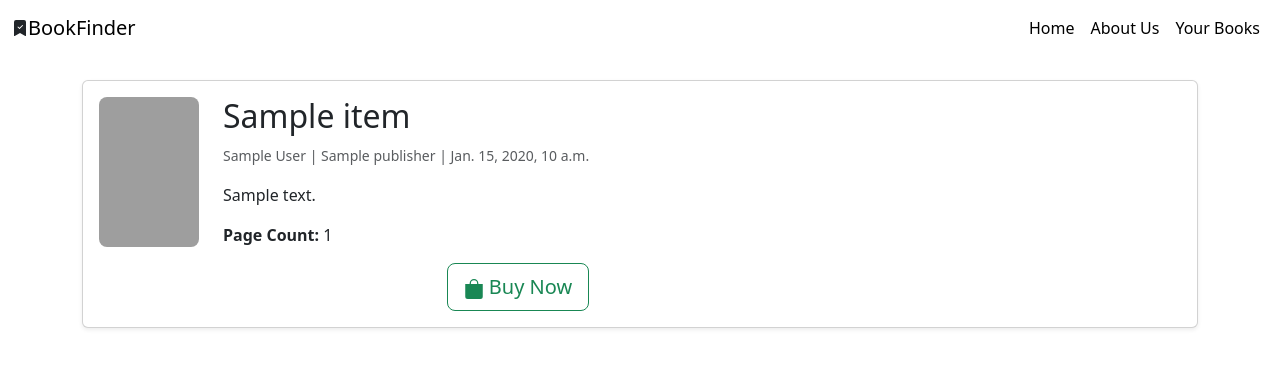
After one commit to DaniDMoura/BookFinder-Website, a Django app: template Books/templates/book.html in a window 1280 px wide. The commit adds this page. Shown: the top 368 px of the page. Run offline with Django 5.2, Linux system fonts and the light colour scheme; the template is opened without the code that fills it: most values are stand-ins (such as "Sample title", 1, 10 or a date in 2020); grey boxes are pictures that could not be loaded.

Commit message:
Added Browser Feature

```diff
--- a/BookFinder/asgi.py
+++ b/BookFinder/asgi.py
@@ -2,6 +2,6 @@ import os
 
 from django.core.asgi import get_asgi_application
 
-os.environ.setdefault("DJANGO_SETTINGS_MODULE", "BookFinder.settings")
+os.environ.setdefault('DJANGO_SETTINGS_MODULE', 'BookFinder.settings')
 
 application = get_asgi_application()
--- a/BookFinder/wsgi.py
+++ b/BookFinder/wsgi.py
@@ -2,6 +2,6 @@ import os
 
 from django.core.wsgi import get_wsgi_application
 
-os.environ.setdefault("DJANGO_SETTINGS_MODULE", "BookFinder.settings")
+os.environ.setdefault('DJANGO_SETTINGS_MODULE', 'BookFinder.settings')
 
 application = get_wsgi_application()
--- a/Books/apps.py
+++ b/Books/apps.py
@@ -2,5 +2,5 @@ from django.apps import AppConfig
 
 
 class CrudConfig(AppConfig):
-    default_auto_field = "django.db.models.BigAutoField"
-    name = "Books"
+    default_auto_field = 'django.db.models.BigAutoField'
+    name = 'Books'
--- a/Books/models.py
+++ b/Books/models.py
@@ -1,4 +1,5 @@
 from django.db import models
+
 
 class Book(models.Model):
     title = models.CharField(max_length=255)
@@ -11,5 +12,6 @@ class Book(models.Model):
     image_link = models.CharField()
     buy_link = models.CharField()
 
+
 def __str__(self):
-    return f"{self.title} | {self.author}"
+    return f'{self.title} | {self.author}'
--- /dev/null
+++ b/Books/templates/book.html
@@ -0,0 +1,47 @@
+{% extends 'base.html' %}
+
+{% block 'content_main' %}
+<div class="container-sm mt-4">
+  {% if data %}
+    {% for item in data %}
+      <div class="card mb-4 shadow-sm">
+        <div class="card-body">
+          <div class="d-flex">
+            <div class="me-4" style="flex-shrink: 0;">
+              <img src="{{ item.image|default:'https://upload.wikimedia.org/wikipedia/commons/a/ac/No_image_available.svg' }}"
+                   class="img-fluid"
+                   style="width: 100px; height: 150px; object-fit: cover; border-radius: 8px;">
+            </div>
+            <div>
+              <h2 class="card-title">{{ item.title }}</h2>
+              <p class="text-muted">
+                <small>{{ item.authors }} | {{ item.publisher }} | {{ item.published_date }}</small>
+              </p>
+              <div class="mt-2">
+                <p>{{ item.description|safe }}</p>
+              </div>
+              <div class="mt-2">
+                <p><strong>Page Count:</strong> {{ item.page_count }}</p>
+              </div>
+              {% if item.buy_link %}
+                <div class="text-end mt-3">
+                  <a href="{{ item.buy_link }}" target="_blank">
+                    <button class="btn btn-outline-success btn-lg">
+                      <svg xmlns="http://www.w3.org/2000/svg" width="20" height="20" fill="currentColor" class="bi bi-bag-fill" viewBox="0 0 16 16">
+                        <path d="M8 1a2.5 2.5 0 0 1 2.5 2.5V4h-5v-.5A2.5 2.5 0 0 1 8 1m3.5 3v-.5a3.5 3.5 0 1 0-7 0V4H1v10a2 2 0 0 0 2 2h10a2 2 0 0 0 2-2V4z"/>
+                      </svg>
+                      Buy Now
+                    </button>
+                  </a>
+                </div>
+              {% endif %}
+            </div>
+          </div>
+        </div>
+      </div>
+    {% endfor %}
+  {% else %}
+    <p class="text-center text-muted">No results found.</p>
+  {% endif %}
+</div>
+{% endblock %}
--- a/Books/urls.py
+++ b/Books/urls.py
@@ -1,9 +1,10 @@
 from django.urls import path
-from .views import Home, About, BookView, Search
+from .views import Home, About, BookView, Search, Book
 
 urlpatterns = [
-    path("",Home.as_view(), name= "home"),
-    path("about/",About.as_view(), name= "about"),
-    path("books/",BookView.as_view(), name= "books"),
-    path("search/",Search.as_view(), name= "search"),
+    path('', Home.as_view(), name='home'),
+    path('about/', About.as_view(), name='about'),
+    path('books/', BookView.as_view(), name='books'),
+    path('search/', Search.as_view(), name='search'),
+    path('book/<str:id>', Book.as_view(), name='book'),
 ]
--- a/Templates/base.html
+++ b/Templates/base.html
@@ -9,14 +9,11 @@
   <body>
     <header>
       <nav class="navbar navbar-expand-lg">
-        <div class="container-fluid">
+        <div class="container-fluid text-center">
           <svg xmlns="http://www.w3.org/2000/svg" width="16" height="16" fill="currentColor" class="bi bi-bookmark-check-fill" viewBox="0 0 16 16">
             <path fill-rule="evenodd" d="M2 15.5V2a2 2 0 0 1 2-2h8a2 2 0 0 1 2 2v13.5a.5.5 0 0 1-.74.439L8 13.069l-5.26 2.87A.5.5 0 0 1 2 15.5m8.854-9.646a.5.5 0 0 0-.708-.708L7.5 7.793 6.354 6.646a.5.5 0 1 0-.708.708l1.5 1.5a.5.5 0 0 0 .708 0z"/>
           </svg>
           <a class="navbar-brand mb-0 h1" href="{% url 'home' %}">BookFinder</a>
-          <button class="navbar-toggler" type="button" data-bs-toggle="collapse" data-bs-target="#navbarSupportedContent" aria-controls="navbarSupportedContent" aria-expanded="false" aria-label="Toggle navigation">
-            <span class="navbar-toggler-icon"></span>
-          </button>
           <div class="collapse navbar-collapse" id="navbarSupportedContent">
             <ul class="navbar-nav ms-auto mb-5 mb-lg-0">
               <li class="nav-item">
```
Also changed, not shown: BookFinder/settings.py (+40 -40 lines), BookFinder/urls.py (+3 -4 lines), Books/templates/search.html (+23 -9 lines), Books/views.py (+76 -30 lines), manage.py (+4 -4 lines), pyproject.toml (+5 -2 lines), Books/admin.py (line endings or trailing spaces), Books/migrations/0001_initial.py, LICENSE.txt, README.md, 1 other file.
